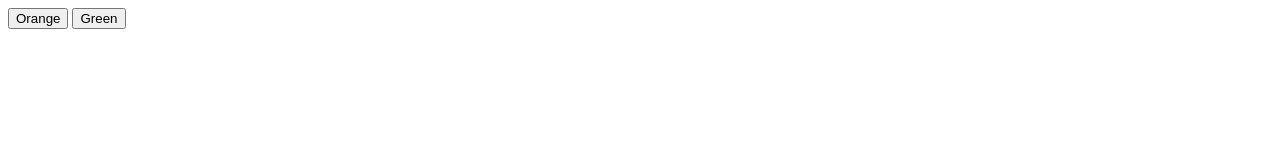
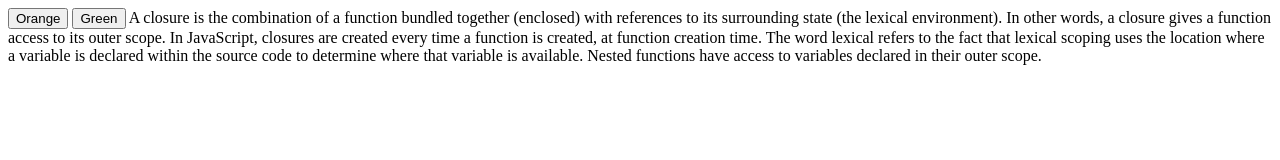
Before and after one commit to Atulkrishan/js-hindi, a plain HTML site: page js-basics/11_closure.html in a window 1280 px wide. Drawn offline with Linux system fonts and the light colour scheme.

Commit message:
Enhance closure explanation in 11_closure.html
Added explanation of closures and lexical scoping.

```diff
--- a/js-basics/11_closure.html
+++ b/js-basics/11_closure.html
@@ -8,6 +8,13 @@
 <body>
     <button id="bt1">Orange</button>
     <button id="bt2">Green</button>
+     A closure is the combination of a function bundled together (enclosed) with references to its surrounding state
+    (the lexical environment). In other words, a closure gives a function access to its outer scope.
+    In JavaScript, closures are created every time a function is created, at function creation time.
+
+    The word lexical refers to the fact that lexical scoping uses the location where a variable is declared within
+    the source code to determine where that variable is available.
+    Nested functions have access to variables declared in their outer scope.
 </body>
 <script>
     function outer(){
```
